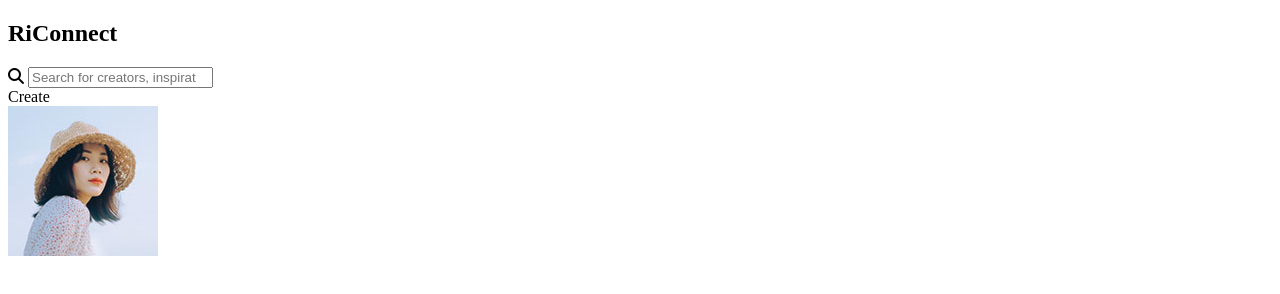
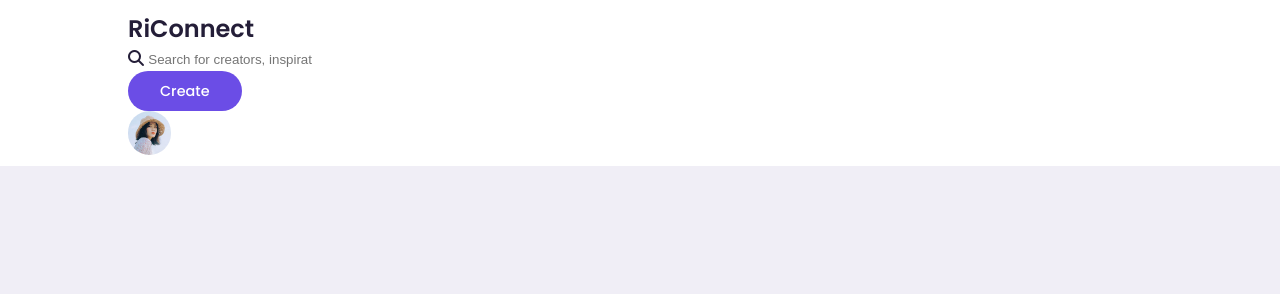
Before and after one commit to rifatptk/RiConnect, a plain HTML site: page index.html in a window 1280 px wide. Drawn offline with Linux system fonts and the light colour scheme.

Commit message:
general styling done

```diff
--- a/index.html
+++ b/index.html
@@ -19,7 +19,7 @@
                 <input type="search" placeholder="Search for creators, inspirations and projects">
             </div>
             <div class="create">
-                <label for="create-post">Create</label>
+                <label class="btn btn-primary" for="create-post">Create</label>
                 <div class="profile-picture">
                     <img src="images/profile-1.jpg">
                 </div>
--- a/style.css
+++ b/style.css
@@ -0,0 +1,86 @@
+@import url('https://fonts.googleapis.com/css2?family=Poppins:wght@300;400;500;600&display=swap');
+
+:root{
+    --color-white: hsl(252,30%, 100%);
+    --color-light: hsl(252,30%, 95%);
+    --color-gray: hsl(252,15%, 65%);
+    --color-primary: hsl(252,75%, 60%);
+    --color-secondary: hsl(252,100%, 90%);
+    --color-success: hsl(120,95%, 65%);
+    --color-danger: hsl(0,95%, 65%);
+    --color-dark: hsl(252,30%, 17%);
+    --color-black: hsl(252,30%, 10%);
+
+    --border-radius:2rem;
+    --card-border-radius:1rem;
+    --btn-padding: 0.6rem 2rem;
+    --search-padding:0.6rem 1rem;
+    --card-padding: 1rem;
+}
+
+*, *::before, *::after{
+    margin: 0;
+    padding: 0;
+    border: none;
+    outline: 0;
+    box-sizing: border-box;
+    text-decoration: none;
+    list-style: none;
+}
+body{
+    font-family: 'Poppins', sans-serif;
+    color: var(--color-dark);
+    background: var(--color-light);
+    overflow-x: hidden;
+}
+
+/* General Styles */
+.container{
+    width: 80%;
+    margin: 0 auto;
+}
+.profile-picture{
+    width: 2.7rem;
+    aspect-ratio: 1/1;
+    border-radius: 50%;
+    overflow: hidden;
+}
+img{
+    display: block;
+    width: 100%;
+}
+.btn{
+    display: inline-block;
+    padding: var(--btn-padding);
+    font-weight: 500;
+    border-radius: var(--border-radius);
+    cursor: pointer;
+    transition: all 300ms ease;
+    font-size: 0.9rem;
+}
+.btn:hover{
+    opacity: 0.8;
+}
+.btn-primary{
+    background: var(--color-primary);
+    color: white;
+}
+.text-bold{
+    font-weight: 500;
+}
+.text-muted{
+    color: var(--color-gray);
+}
+
+
+
+/* ===================Navbar======================== */
+
+nav{
+    width: 100%;
+    background: var(--color-white);
+    padding: 0.7rem 0;
+    position: fixed;
+    top: 0;
+    z-index: 10;
+}
```
